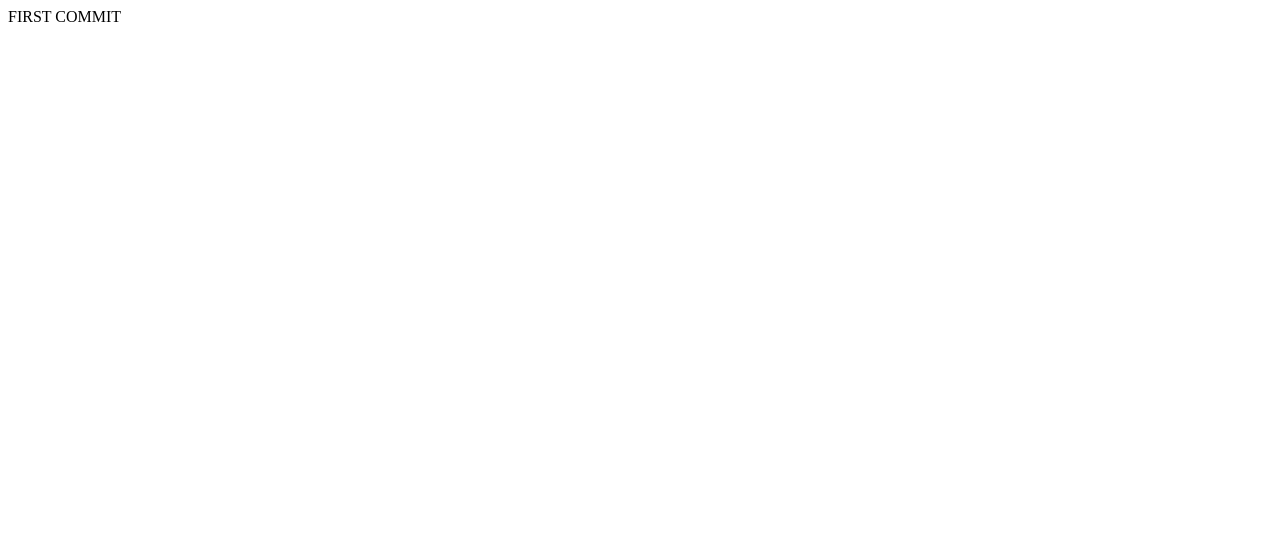
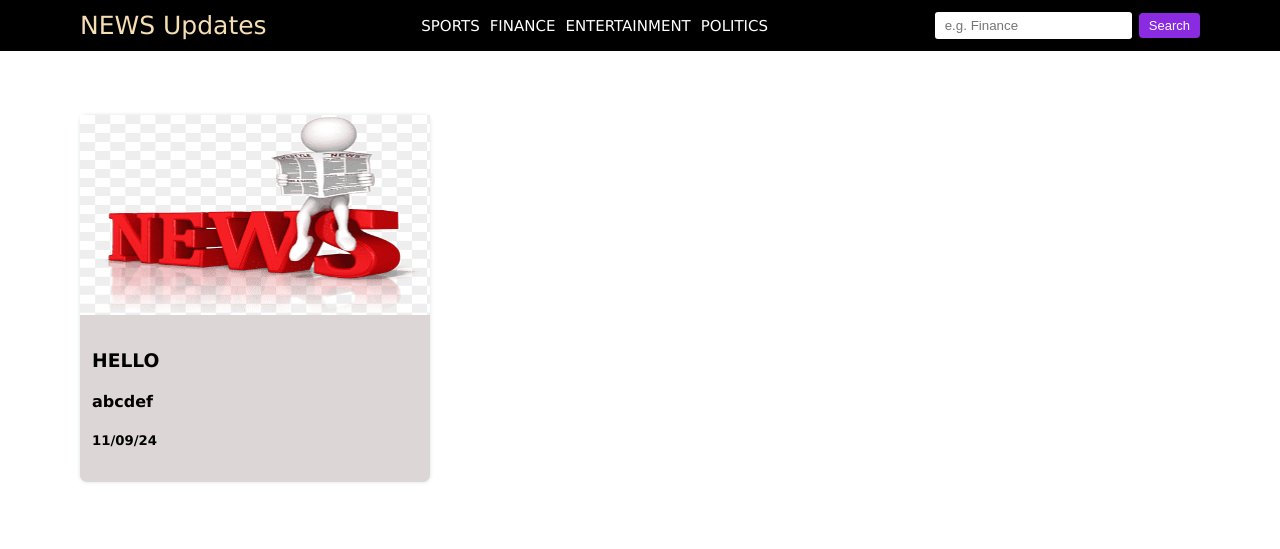
Before and after one commit to Pranav-Jain17/Task2, a plain HTML site: page index.html in a window 1280 px wide. Drawn offline with Linux system fonts and the light colour scheme.

Commit message:
Designed basic UI

```diff
--- a/index.html
+++ b/index.html
@@ -10,10 +10,36 @@
 </head>
 
 <body>
-    <div>
-        FIRST COMMIT
+
+    <!-- HTML FOR NAVIGATION BAR -->
+    <nav class="navigation_bar">
+        <a class="logo" href="#">NEWS Updates</a>
+        <div class="categories">
+            <a href="#">SPORTS</a>
+            <a href="#">FINANCE</a>
+            <a href="#">ENTERTAINMENT</a>
+            <a href="#">POLITICS<a>
+        </div>
+        <div class="search">
+            <input class="news_input" type="text" placeholder="e.g. Finance">
+            <button class="search_button">Search</button>
+        </div>
+    </nav>
+
+
+
+    <!-- HTML FOR CARDS -->
+    <div class="card_container">
+        <div class="card">
+            <img src="./news.png" alt="Avatar" class="card_image">
+            <div class="card_details">
+                <h3 class="headline">HELLO</h3>
+                <h4 class="source">abcdef</h4>
+                <h5 class="publication_date">11/09/24</h5>
+            </div>
+        </div>
     </div>
+
 </body>
 
-
 </html>
--- a/styles.css
+++ b/styles.css
@@ -0,0 +1,95 @@
+body {
+    margin: 0%;
+    padding: 0%;
+    font-family: 'Lucida Sans', 'Lucida Sans Regular', sans-serif;
+}
+
+
+
+/* CSS FOR NAVIGATION BAR */
+
+.navigation_bar {
+    background-color: black;
+    color: white;
+    display: flex;
+    padding: 10px 5rem;
+    justify-content: space-between;
+    align-items: center;
+}
+
+.logo {
+    color: wheat;
+    text-decoration: none;
+    font-size: 25px;
+}
+
+.categories {
+    display: flex;
+    gap: 10px;
+}
+
+.categories a {
+    color: white;
+    text-decoration: none;
+    font-size: 15px;
+}
+
+.categories a:hover {
+    text-decoration: underline;
+    color: rgb(198, 213, 62);
+}
+
+.news_input {
+    border: 2px solid black;
+    padding-inline: 10px;
+    border-radius: 5px;
+    height: 25px;
+}
+
+.search_button {
+    cursor: pointer;
+    color: white;
+    background-color: blueviolet;
+    border: none;
+    border-radius: 4px;
+    font-size: 13px;
+    padding: 5px 10px;
+}
+
+.search_button:hover {
+    background-color: rgb(127, 127, 210);
+}
+
+
+
+/* CSS FOR CARDS */
+
+.card_container {
+    padding: 4rem 5rem;
+    display: flex;
+    gap: 20px;
+    flex-wrap: wrap;
+}
+
+.card {
+    width: 350px;
+    border-radius: 7px;
+    box-shadow: 0 0 4px #dfe1e2;
+    background-color: rgb(221, 214, 214);
+    transition: all 0.1s ease;
+}
+
+.card:hover {
+    box-shadow: 1px 1px 3px rgb(54, 52, 52);
+    cursor: pointer;
+    transform: translateY(-7px);
+}
+
+.card_image {
+    width: 100%;
+    height: 200px;
+}
+
+.card_details {
+    padding: 12px;
+}
```
Also changed, not shown: news.png (added).
